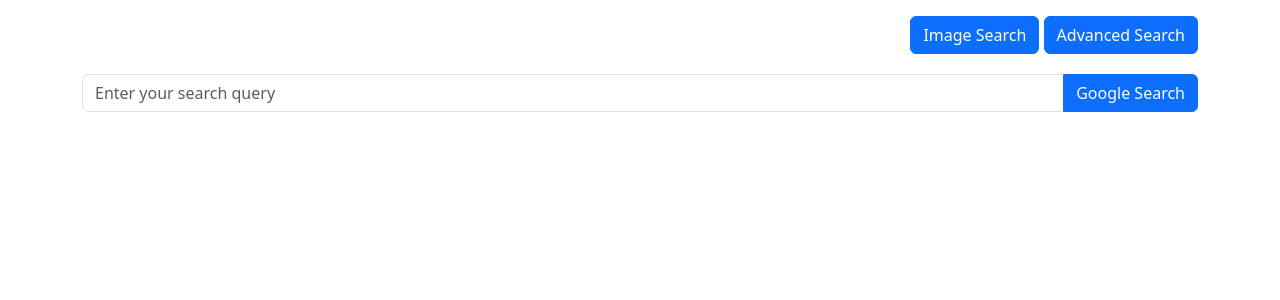
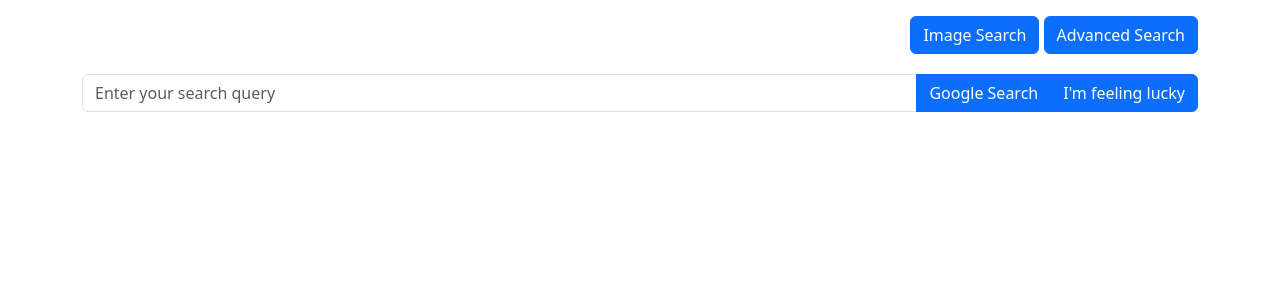
Before and after one commit to MarcusKolvador/A42, a Flask app: page / in a window 1280 px wide. Shown: the top 300 px of the page. Run offline with Flask 3, Linux system fonts and the light colour scheme.

Commit message:
im feeling lucky button

```diff
--- a/cs50_webdev/search/templates/index.html
+++ b/cs50_webdev/search/templates/index.html
@@ -10,6 +10,9 @@
                 padding: 20px;
             }
         </style>
+        <script>
+
+        </script>
     </head>
     <body>
         <div class="container">
@@ -25,6 +28,7 @@
                     <div class="input-group mb-3">
                         <input type="text" name="q" class="form-control" placeholder="Enter your search query" aria-label="Search query">
                         <button type="submit" class="btn btn-primary">Google Search</button>
+                        <button type="submit" class="btn btn-primary">I'm feeling lucky</button>
                     </div>
                 </form>
             </div>
```
